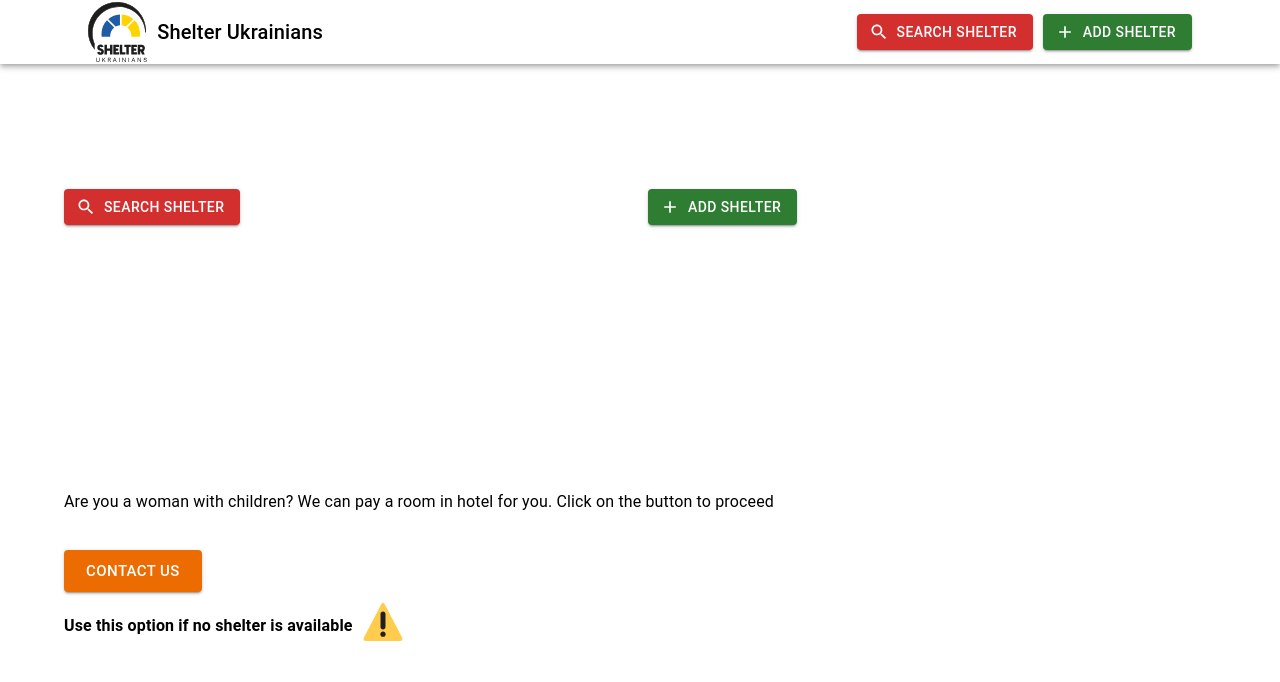
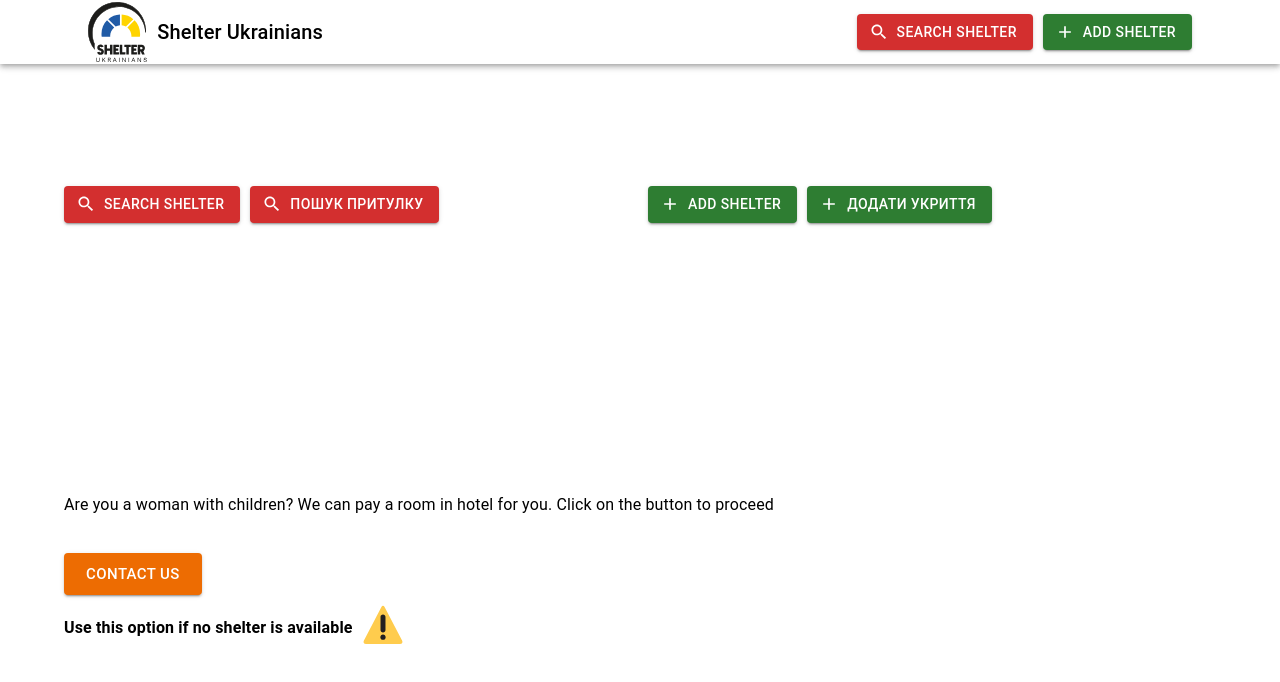
Before and after one commit to lguilhermef/shelter-frontend, a React (Create React App) app: page / in a window 1280 px wide. Shown: the top 682 px of the page. Built offline with nearby package versions, Linux system fonts and the light colour scheme.

Commit message:
add and search buttons duplicated with ukrainian translation

```diff
--- a/src/pages/Main.page.tsx
+++ b/src/pages/Main.page.tsx
@@ -22,12 +22,23 @@ const MainPage: React.FC = () => {
                             onClick={() => {
                                 navigate("search-shelter");
                             }}
-                            sx={{ marginRight: "10px" }}
+                            sx={{ marginRight: "10px", marginBottom: "10px" }}
                             startIcon={<SearchIcon />}
                             variant="contained"
                             color="error"
                         >
                             Search Shelter
+                        </Button>
+                        <Button
+                            onClick={() => {
+                                navigate("search-shelter");
+                            }}
+                            sx={{ marginRight: "10px", marginBottom: "10px" }}
+                            startIcon={<SearchIcon />}
+                            variant="contained"
+                            color="error"
+                        >
+                            Пошук притулку
                         </Button>
                     </Box>
                 </Grid>
@@ -39,9 +50,21 @@ const MainPage: React.FC = () => {
                             }}
                             startIcon={<AddIcon />}
                             variant="contained"
+                            sx={{ marginRight: "10px", marginBottom: "10px" }}
                             color="success"
                         >
                             Add Shelter
+                        </Button>
+                        <Button
+                            onClick={() => {
+                                navigate("add-shelter");
+                            }}
+                            startIcon={<AddIcon />}
+                            variant="contained"
+                            sx={{ marginRight: "10px", marginBottom: "10px" }}
+                            color="success"
+                        >
+                            Додати укриття
                         </Button>
                     </Box>
                 </Grid>
```
